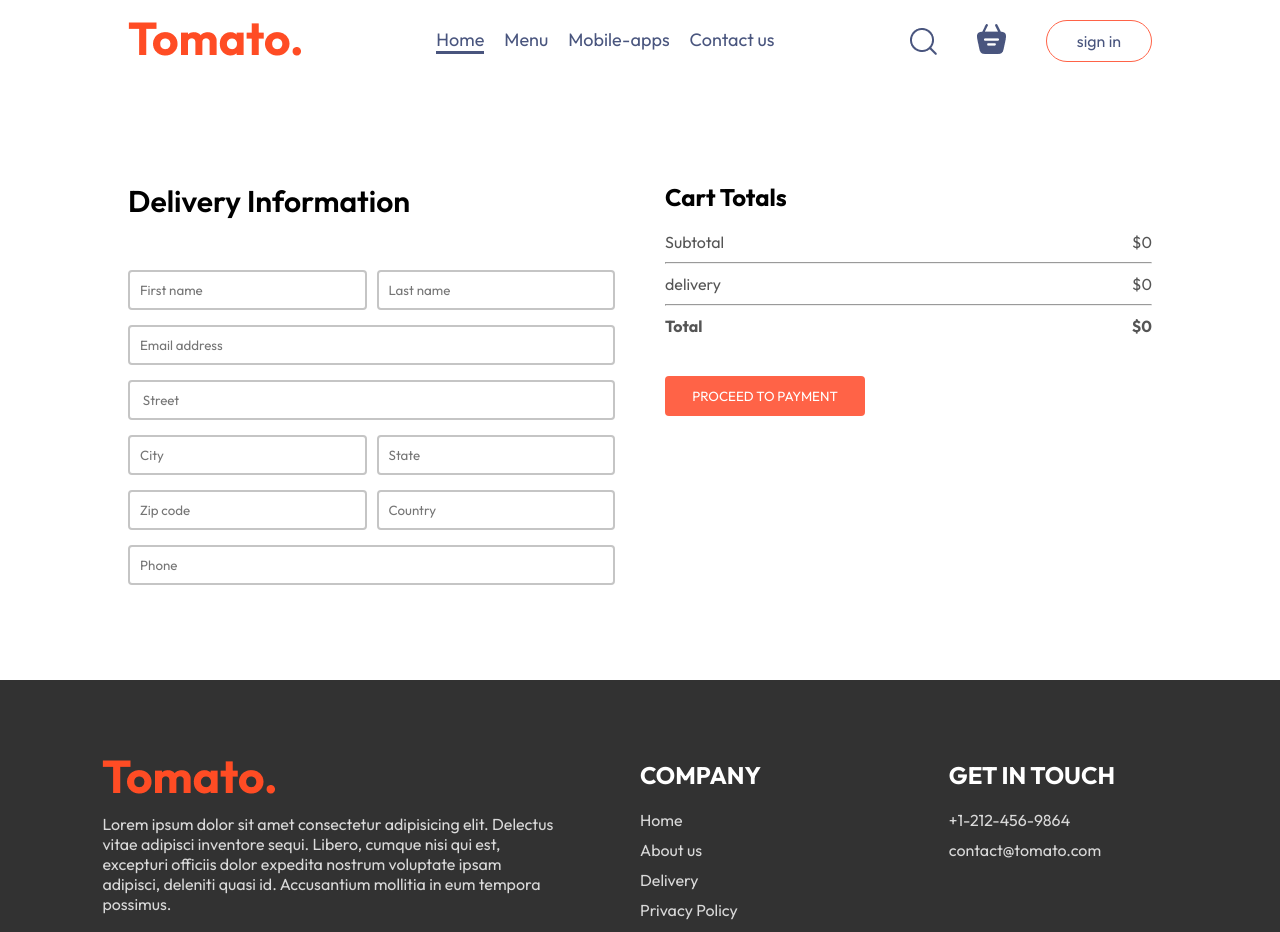
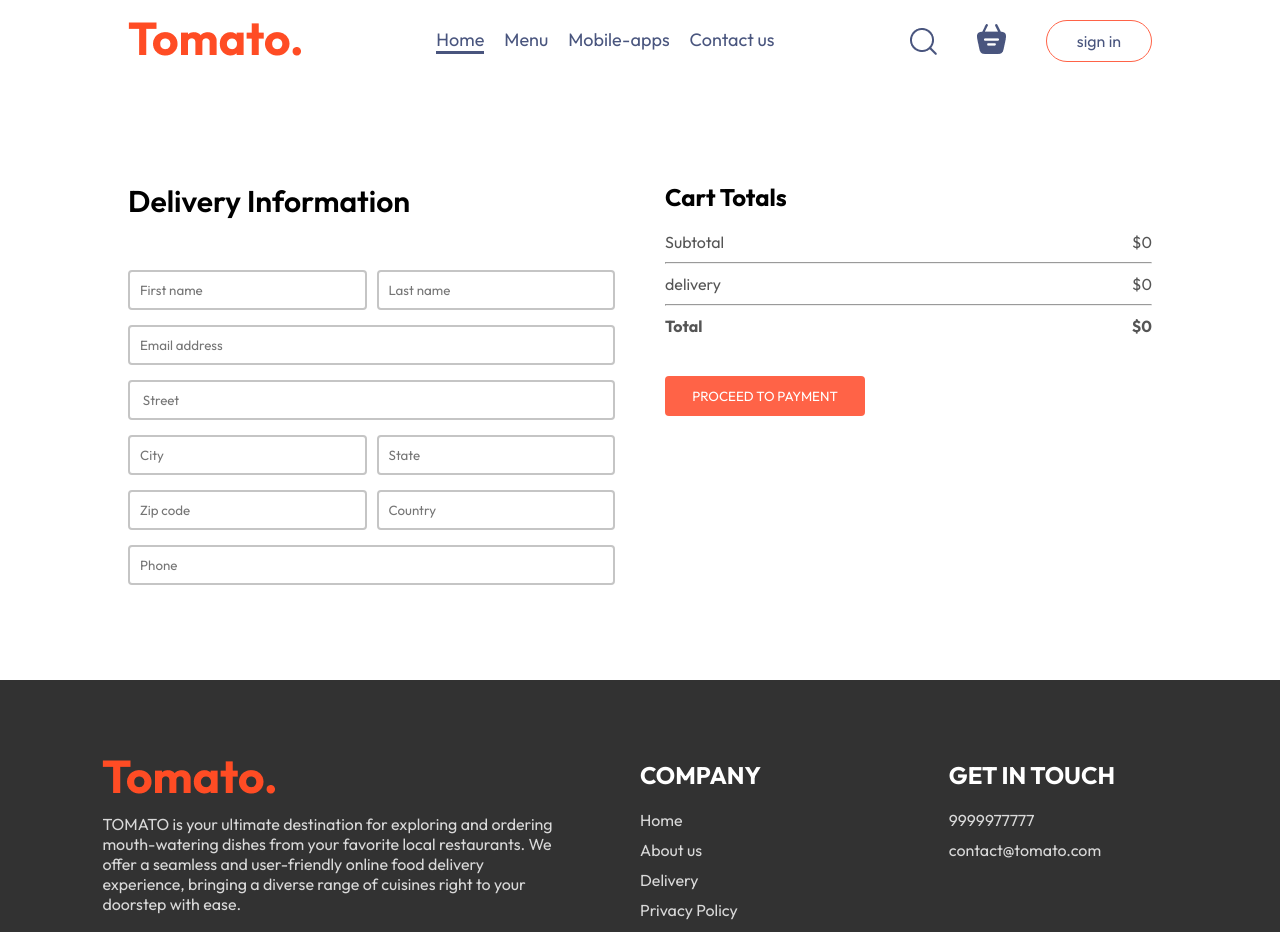
Before and after one commit to saksham1742683/Tomato, a React (Vite) app: page /order in a window 1280 px wide. Shown: the top 932 px of the page. Built offline with nearby package versions, Linux system fonts and the light colour scheme.

Commit message:
footer description added

```diff
--- a/src/Components/Footer/Footer.jsx
+++ b/src/Components/Footer/Footer.jsx
@@ -1,5 +1,6 @@
 import React from "react";
 import "./Footer.css";
+import { Link } from "react-router-dom";
 import { assets } from "../../assets/assets";
 
 const Footer = () => {
@@ -9,7 +10,11 @@ const Footer = () => {
         <div className="footer-content-left">
           <img src={assets.logo} alt="" />
           <p>
-           Lorem ipsum dolor sit amet consectetur adipisicing elit. Delectus vitae adipisci inventore sequi. Libero, cumque nisi qui est, excepturi officiis dolor expedita nostrum voluptate ipsam adipisci, deleniti quasi id. Accusantium mollitia in eum tempora possimus.
+            TOMATO is your ultimate destination for exploring and ordering
+            mouth-watering dishes from your favorite local restaurants. We offer
+            a seamless and user-friendly online food delivery experience,
+            bringing a diverse range of cuisines right to your doorstep with
+            ease.
           </p>
           <div className="footer-social-icons">
             <img src={assets.facebook_icon} alt="" />
@@ -20,7 +25,10 @@ const Footer = () => {
         <div className="footer-content-center">
           <h2>COMPANY</h2>
           <ul>
-            <li>Home</li>
+            <li>
+              {" "}
+              <Link to="/">Home</Link>
+            </li>
             <li>About us</li>
             <li>Delivery</li>
             <li>Privacy Policy</li>
@@ -29,7 +37,7 @@ const Footer = () => {
         <div className="footer-content-right">
           <h2>GET IN TOUCH</h2>
           <ul>
-            <li>+1-212-456-9864</li>
+            <li>9999977777</li>
             <li>contact@tomato.com</li>
           </ul>
         </div>
```
